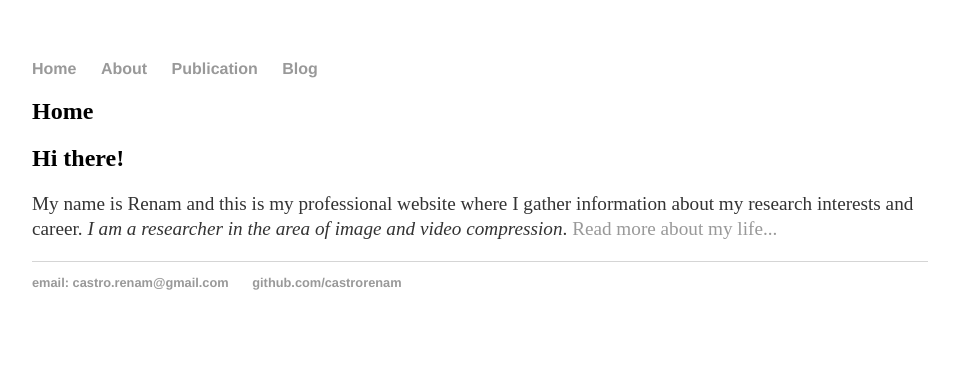
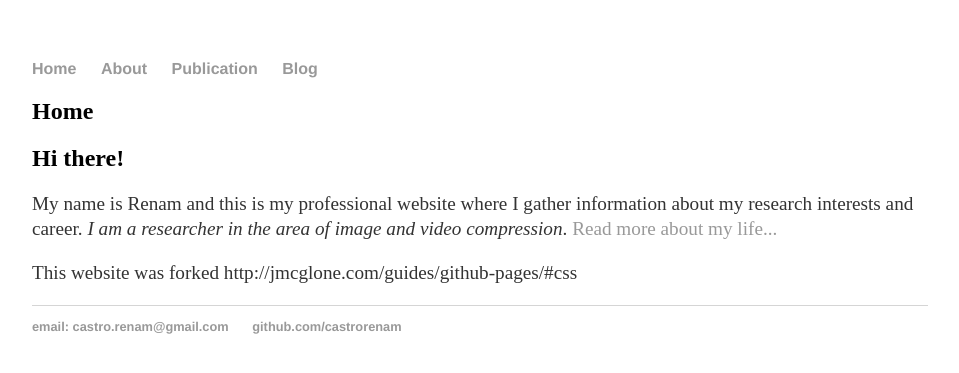
Before and after one commit to castrorenam/castrorenam.github.io, a Jekyll site: the page built from index.html, in a window 1280 px wide. Shown: the top 373 px of the page, without its empty margins (160-1119 px from the left). Built offline with Jekyll 4.4.1, drawn with Linux system fonts in a browser that asks for light colours.

Commit message:
Building website

```diff
--- a/index.html
+++ b/index.html
@@ -8,3 +8,8 @@ title: home
 	<p>My name is Renam and this is my professional website where I gather information about my research interests and career.
 	<em>I am a researcher in the area of image and video compression</em>. <a href="/about">Read more about my life...</a></p>
 </div><!-- /.blurb -->
+
+
+<p>
+This website was forked http://jmcglone.com/guides/github-pages/#css
+</p>
```
